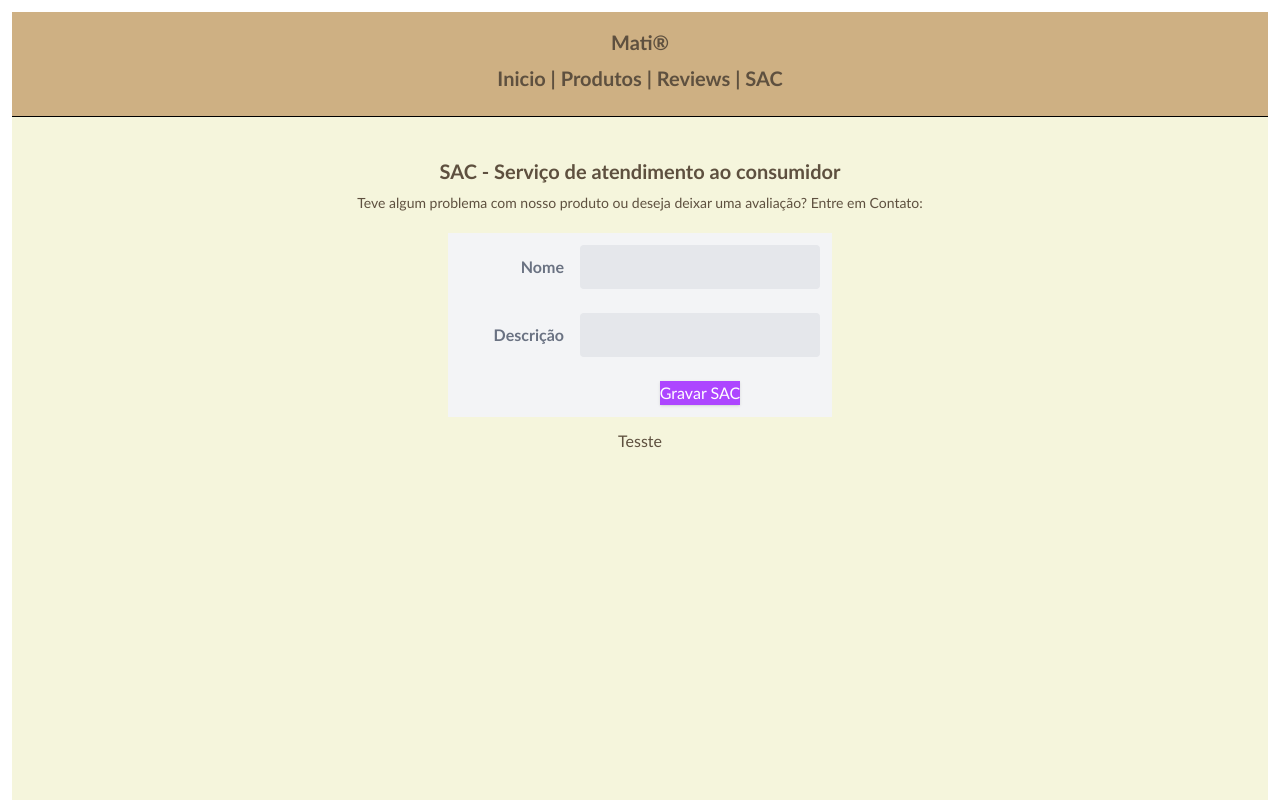
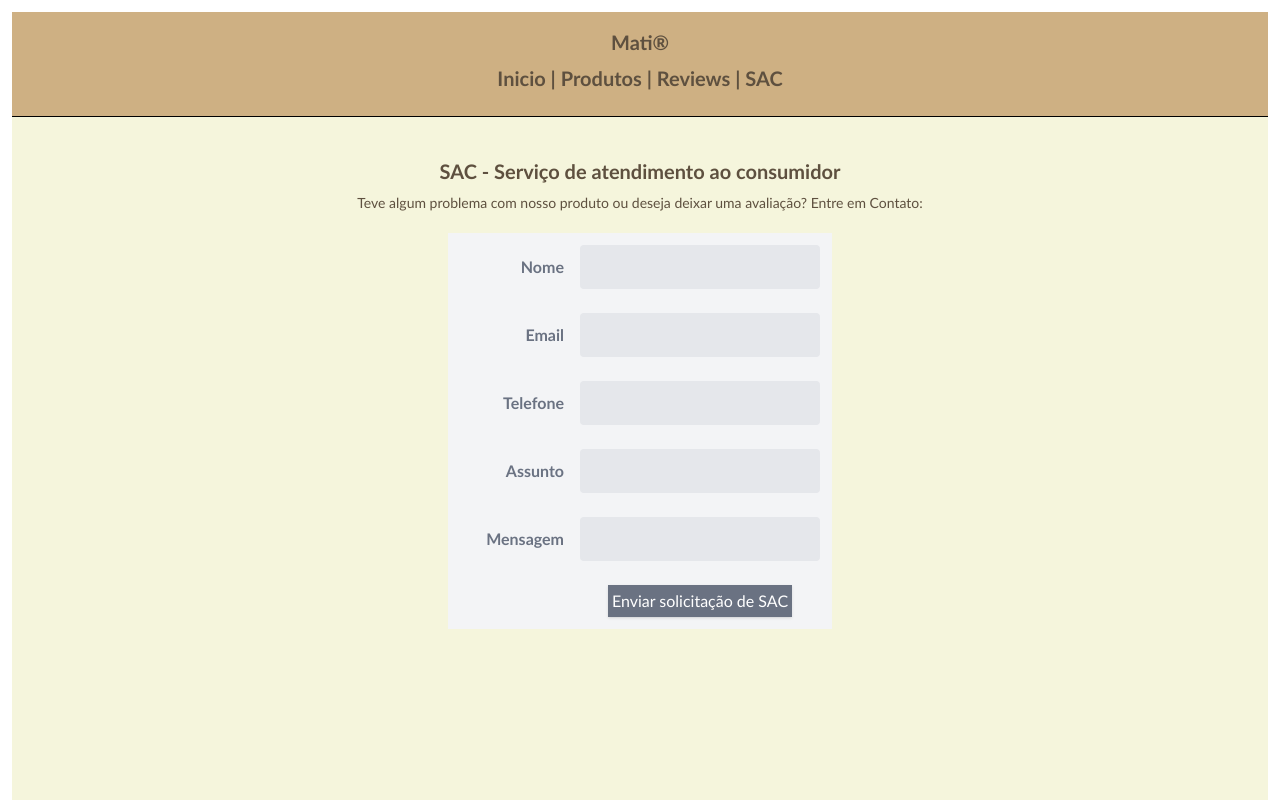
Before and after one commit to joaov-reis/NextJs, a Next.js app: page /SAC in a window 1280 px wide. Shown: the top 800 px of the page. Built offline with nearby package versions, Linux system fonts and the light colour scheme.

Commit message:
formulário de SAC ajustado

```diff
--- a/app/SAC/SAC.js
+++ b/app/SAC/SAC.js
@@ -2,7 +2,18 @@
 
 export async function gravarSAC(estadoAnterior, formData) {
     const nome = formData.get("nome");
-    const descricao = formData.get("descricao");
-    console.log(nome + " - " + descricao);
-    return { mensagem: `${nome} gravado com sucesso`, nome: "", descricao: "" };
-}
+    const email = formData.get("email");
+    const telefone = formData.get("telefone");
+    const assunto = formData.get("assunto");
+    const mensagem = formData.get("mensagem");
+
+    console.log(nome + " - " + email);
+
+    return {
+        confirmacao: "Enviado com sucesso",
+        nome: "",
+        email: "",
+        telefone: "",
+        assunto: "",
+        mensagem: ""
+     };}
--- a/app/SAC/page.js
+++ b/app/SAC/page.js
@@ -9,11 +9,13 @@ export default function SAC() {
     <main className="bg-[#f5f5dc] text-[#5e503f] flex min-h-screen flex-col text-center items-center p-10">
       <h1 className="font-black text-xl">SAC - Serviço de atendimento ao consumidor</h1>
       <p className="text-sm p-2">Teve algum problema com nosso produto ou deseja deixar uma avaliação? Entre em Contato:</p>
+
       <form
         className="p-3 m-3 bg-gray-100 w-full max-w-sm"
         action={formAction}
         method="post"
       >
+
         <div className="md:flex md:items-center mb-6">
           <div className="md:w-1/3">
             <label
@@ -33,39 +35,102 @@ export default function SAC() {
             />
           </div>
         </div>
+
         <div className="md:flex md:items-center mb-6">
           <div className="md:w-1/3">
             <label
               className="block text-gray-500 font-bold md:text-right mb-1 md:mb-0 pr-4"
-              htmlFor="inline-descricao"
+              htmlFor="inline-email"
             >
-              Descrição
+              Email
             </label>
           </div>
           <div className="md:w-2/3">
             <input
-              name="descricao"
-              value={state.descricao}
+              name="email"
+              value={state.email}
               className="bg-gray-200 appearance-none border-2 border-gray-200 rounded w-full py-2 px-4 text-gray-700"
-              id="inline-password"
+              id="inline-email"
               type="text"
             />
           </div>
         </div>
+
+        <div className="md:flex md:items-center mb-6">
+          <div className="md:w-1/3">
+            <label
+              className="block text-gray-500 font-bold md:text-right mb-1 md:mb-0 pr-4"
+              htmlFor="inline-telefone"
+            >
+              Telefone
+            </label>
+          </div>
+          <div className="md:w-2/3">
+            <input
+              name="telefone"
+              value={state.telefone}
+              className="bg-gray-200 appearance-none border-2 border-gray-200 rounded w-full py-2 px-4 text-gray-700"
+              id="inline-telefone"
+              type="text"
+            />
+          </div>
+        </div>
+
+        <div className="md:flex md:items-center mb-6">
+          <div className="md:w-1/3">
+            <label
+              className="block text-gray-500 font-bold md:text-right mb-1 md:mb-0 pr-4"
+              htmlFor="inline-assunto"
+            >
+              Assunto
+            </label>
+          </div>
+          <div className="md:w-2/3">
+            <input
+              name="assunto"
+              value={state.assunto}
+              className="bg-gray-200 appearance-none border-2 border-gray-200 rounded w-full py-2 px-4 text-gray-700"
+              id="inline-assunto"
+              type="text"
+            />
+          </div>
+        </div>
+
+        <div className="md:flex md:items-center mb-6">
+          <div className="md:w-1/3">
+            <label
+              className="block text-gray-500 font-bold md:text-right mb-1 md:mb-0 pr-4"
+              htmlFor="inline-mensagem"
+            >
+              Mensagem
+            </label>
+          </div>
+          <div className="md:w-2/3">
+            <input
+              name="mensagem"
+              value={state.mensagem}
+              className="bg-gray-200 appearance-none border-2 border-gray-200 rounded w-full py-2 px-4 text-gray-700"
+              id="inline-mensagem"
+              type="text"
+            />
+          </div>
+        </div>
+
         <div className="md:flex md:items-center">
           <div className="md:w-1/3"></div>
           <div className="md:w-2/3">
             <button
-              className="shadow bg-purple-500 hover:bg-purple-400 focus:shadow-outline focus:outline-none text-white"
+              className="shadow bg-gray-500 hover:bg-purple-400 focus:shadow-outline focus:outline-none text-white p-1"
               type="submit"
             >
-              Gravar SAC
+              Enviar solicitação de SAC
             </button>
           </div>
         </div>
         <div className="text-black">{state.mensagem}</div>
       </form>
-      <input type="button" onClick={() => teste()} value="Tesste" />
+
+      <input type="button" onClick={() => teste()} value="" />
     </main>
   );
 }
```
